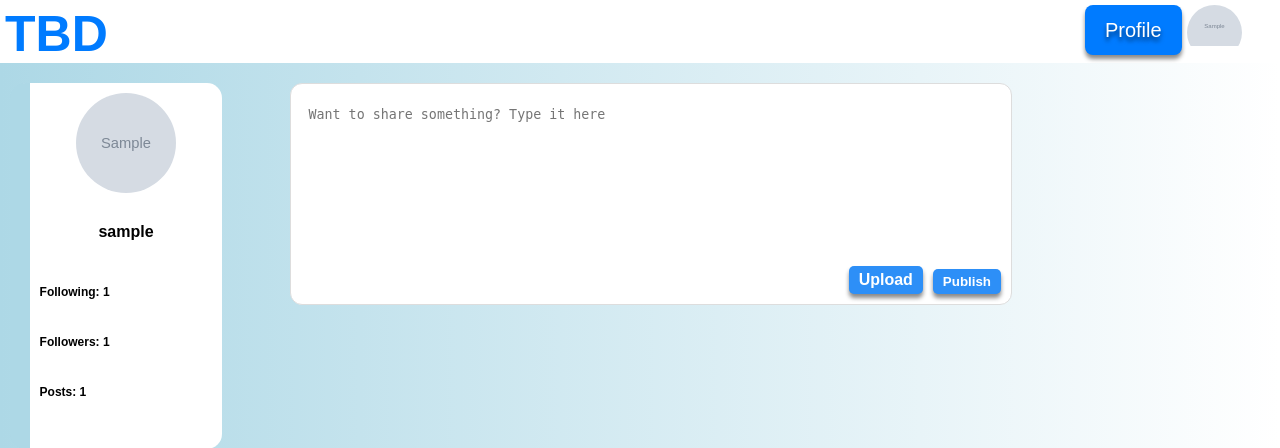
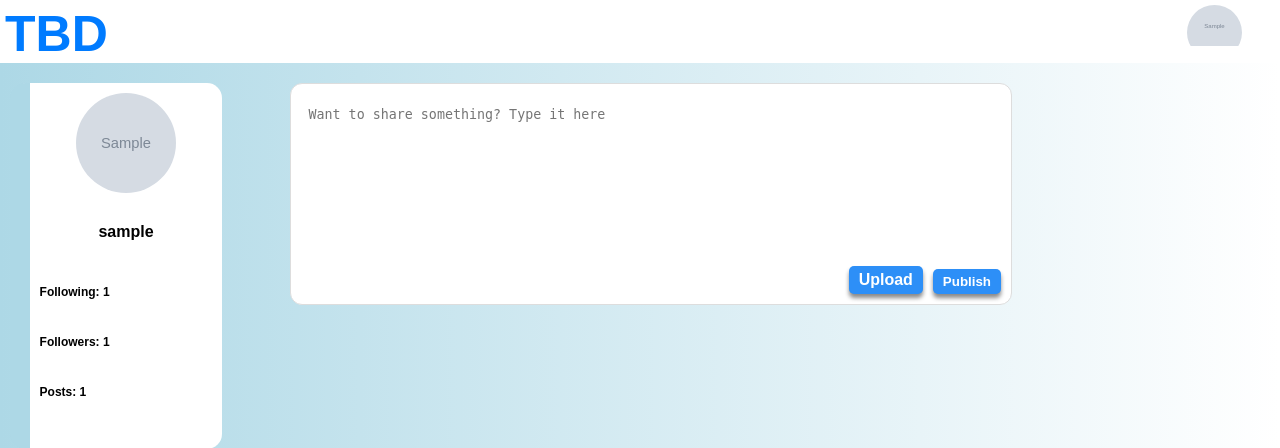
Before and after one commit to EvanJSP215/DevIt, a Flask app: template templates/blog.html in a window 1280 px wide. Shown: the top 448 px of the page. Run offline with Flask 3, Linux system fonts and the light colour scheme; the template is opened without the code that fills it: most values are stand-ins (such as "Sample title", 1, 10 or a date in 2020); grey boxes marked "Sample" are stand-in pictures; a database or web service that is not in the repository returns one stand-in record (values such as "Sample title"); data that the repository does not hold is empty; some libraries are stand-ins or nearby versions.

Commit message:
Slight Change Made to Blog

```diff
--- a/templates/blog.html
+++ b/templates/blog.html
@@ -17,13 +17,6 @@
         <div class="left-content">
             TBD
         </div>
-        <!-- Profile Page Button -->
-        <div class="navbar">
-            <form action="/profile" method="get" enctype="application/x-www-form-urlencoded">
-                <button type="submit" class="profile-button">Profile</button>
-            </form>
-        </div>
-
         <div class="profile-container">
             <div class="profile-circle" id="profile-circle">
                 <img src="{{image_url2}}" alt="Profile Picture">
```
